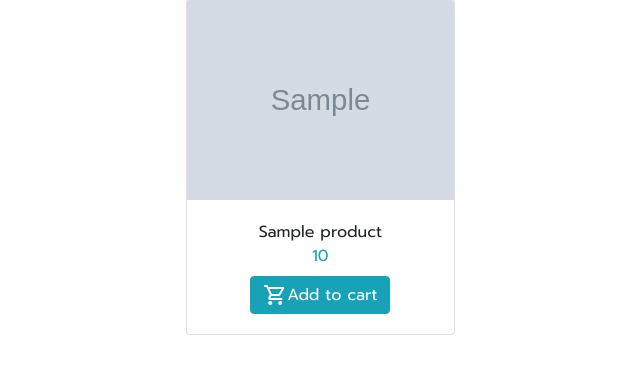
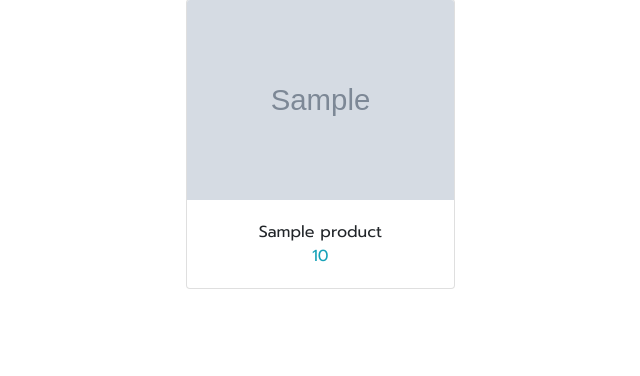
Before and after one commit to Abratexz/Library-System, a Node server app: page / in a window 1280 px wide. Shown: the part 105-481 px from the top of the page, without its empty margins (74-714 px from the left). Run offline with Node 20, Linux system fonts and the light colour scheme; tables that the repository leaves empty or names only in its code hold one stand-in row (values such as "Sample post"); grey boxes marked "Sample" are stand-in pictures.

Commit message:
DELETED SOMETING

```diff
--- a/app/views/index.ejs
+++ b/app/views/index.ejs
@@ -12,10 +12,7 @@
             <div class="text-center text-bold text-info">
               <%= product.price %>
             </div>
-            <div class="text-center"> <a class="btn btn-info mt-2" href="/addToCart/<%= product.id %>"><span
-                  class="material-icons material-symbols-outlined">
-                  shopping_cart
-                </span>Add to cart</a></div>
+
           </div>
         </div>
         <% }) %>
```
